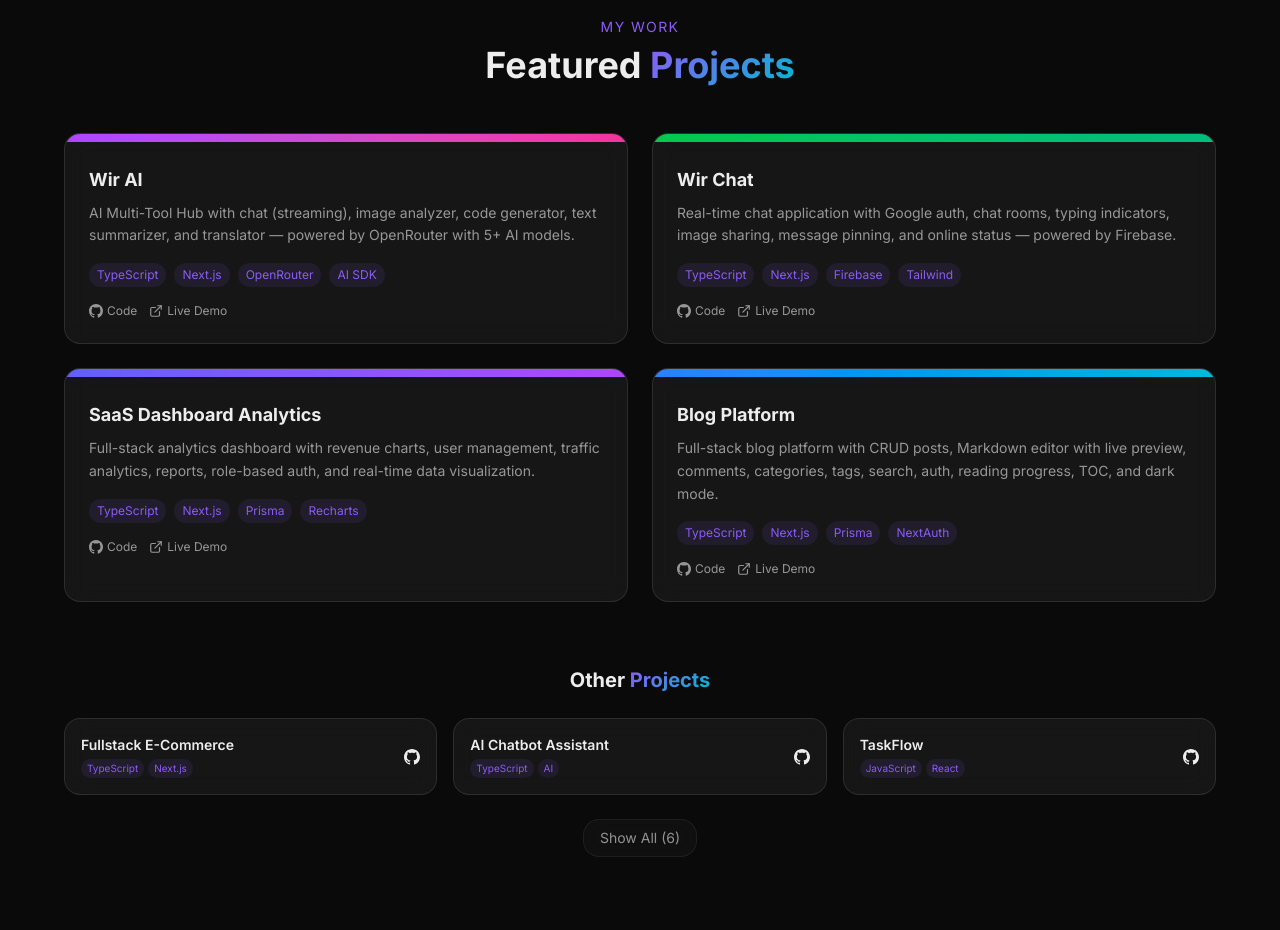
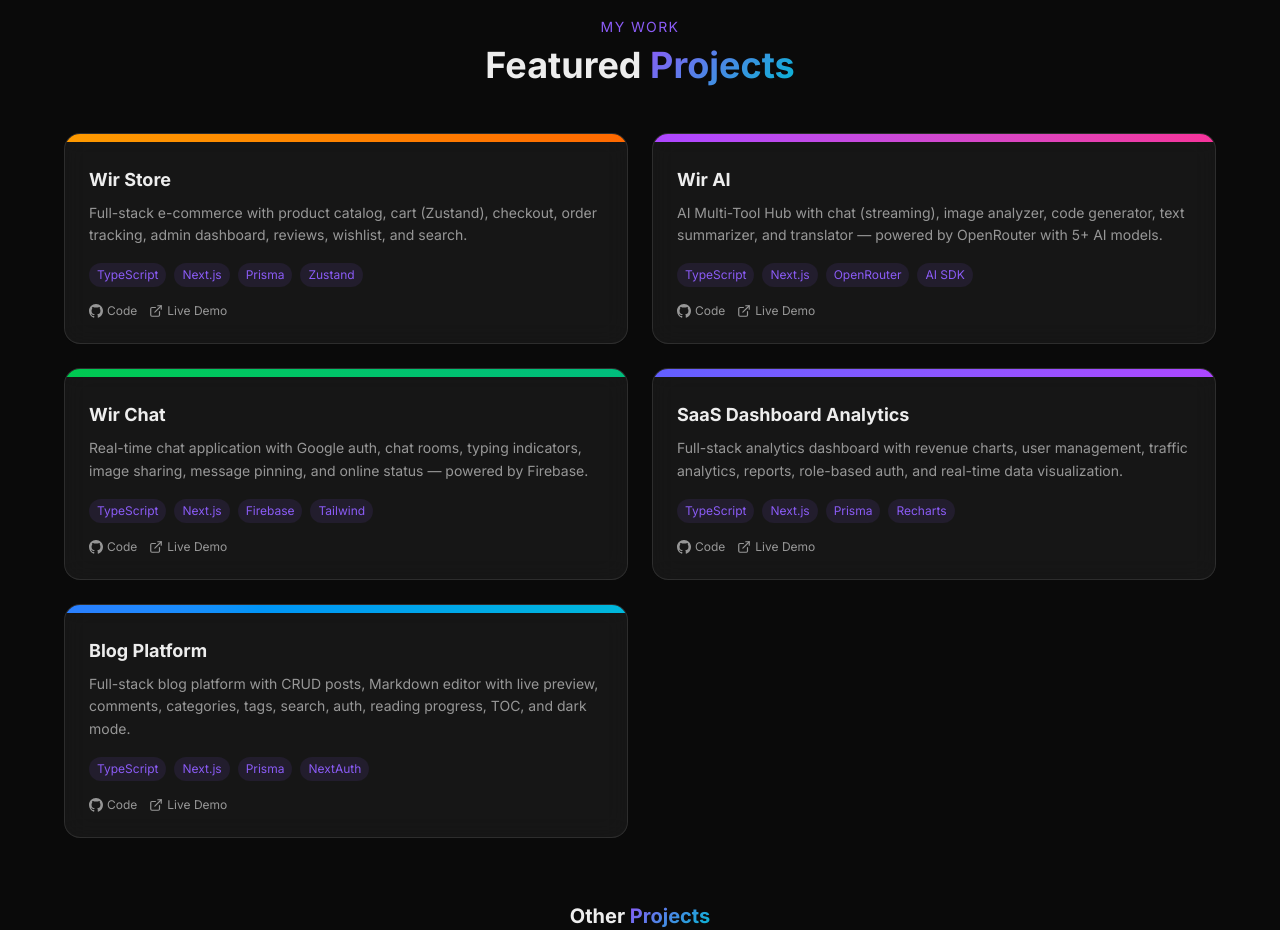
Before and after one commit to achmadwirra/achmadwirra.github.io, a Next.js app: page / in a window 1280 px wide. Shown: the part 3280-4210 px from the top of the page. Built offline with nearby package versions, Linux system fonts and the light colour scheme.

Commit message:
feat: add Wir Store e-commerce to featured projects

```diff
--- a/src/components/Projects.tsx
+++ b/src/components/Projects.tsx
@@ -23,6 +23,15 @@
 }
 
 const featuredProjects: Project[] = [
+  {
+    title: "Wir Store",
+    desc: "Full-stack e-commerce with product catalog, cart (Zustand), checkout, order tracking, admin dashboard, reviews, wishlist, and search.",
+    tags: ["TypeScript", "Next.js", "Prisma", "Zustand"],
+    category: "TypeScript",
+    github: "https://github.com/achmadwirra/wir-store",
+    live: "https://wir-store.vercel.app",
+    gradient: "from-amber-500 to-orange-500",
+  },
   {
     title: "Wir AI",
     desc: "AI Multi-Tool Hub with chat (streaming), image analyzer, code generator, text summarizer, and translator — powered by OpenRouter with 5+ AI models.",
```
